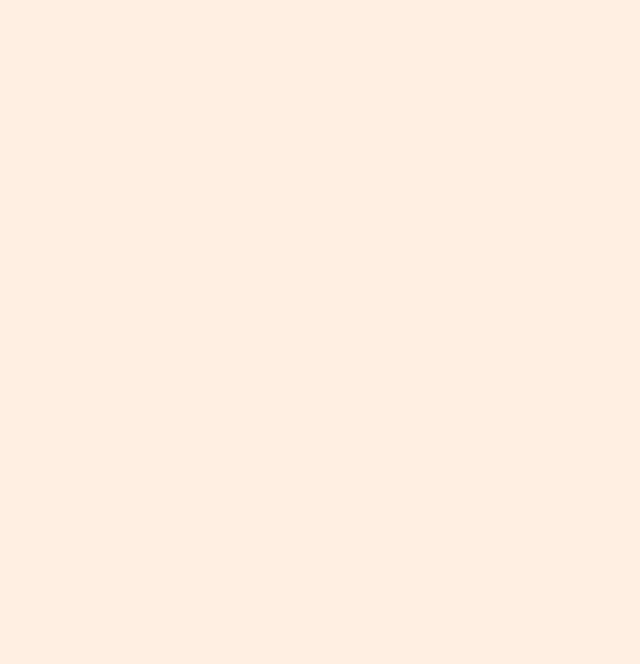
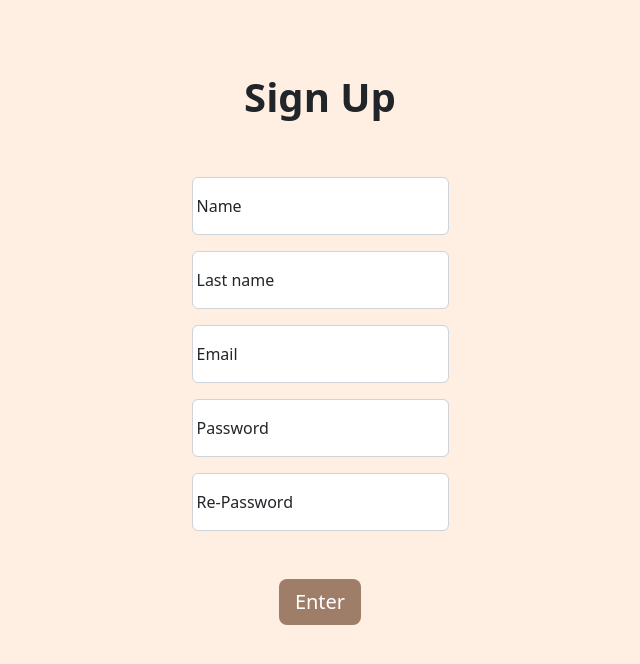
Before and after one commit to cs4800-camms/frontend, a React (Create React App) app in the folder my-app/: page /signup in a window 1280 px wide. Before the commit this address had no page. Shown: the top 664 px of the page, without its empty margins (320-960 px from the left). Built offline with nearby package versions, Linux system fonts and the light colour scheme.

Commit message:
Added navigation for landing page, sign up, and login

```diff
--- a/my-app/src/components/app/App.js
+++ b/my-app/src/components/app/App.js
@@ -7,7 +7,7 @@ import EditTripPage from '../../pages/EditTripPage';
 import GlobalContext from "../../context/global"
 import LogInPage from "../../pages/LogInPage"
 import LandingPage from "../../pages/LandingPage"
-import SignInPage from "../../pages/SignInPage";
+import SignUpPage from "../../pages/SignUpPage";
 
 export default function App() {
     const [tripList, setTripList] = useState([]);
@@ -26,12 +26,13 @@ export default function App() {
             <div className="App">
                 <BrowserRouter>
                     <Routes>
-                        <Route path='/' element={<AllTripsPage />}></Route>
+                        <Route path='/' element={<LandingPage />}></Route>
+                        <Route path='/all-trips' element={<AllTripsPage />}></Route>
                         <Route path='/add-trip' element={<AddTripPage />}></Route>
                         <Route path='/itinerary/:tripId' element={<ItineraryPage />}></Route>
                         <Route path='/edit' element={<EditTripPage />}></Route>
                         <Route path='/login' element={<LogInPage />}></Route>
-                        <Route path='/signin' element={<SignInPage />}></Route>
+                        <Route path='/signup' element={<SignUpPage />}></Route>
                         <Route path='/landing' element={<LandingPage />}></Route>
 
 
--- a/my-app/src/pages/LandingPage.js
+++ b/my-app/src/pages/LandingPage.js
@@ -11,8 +11,8 @@ export default function LandingPage(){
     const navigateToLogin = () => {
         navigate("/login");
     }
-    const navigateToSignin = () => {
-        navigate("/Signin");
+    const navigateToSignup = () => {
+        navigate("/signup");
     }
     return(
         <body>
@@ -31,7 +31,7 @@ export default function LandingPage(){
             </div>
             <br></br>
             <div class="col-auto">
-                    <button onClick={navigateToSignin} class="btn btn-primary btn-lg">Sign In</button>
+                    <button onClick={navigateToSignup} class="btn btn-primary btn-lg">Sign Up</button>
             </div>
 
 
--- a/my-app/src/pages/LogInPage.js
+++ b/my-app/src/pages/LogInPage.js
@@ -4,8 +4,8 @@ import "bootstrap/dist/css/bootstrap.min.css";
 export default function LogIn(){
     const navigate = useNavigate();
 
-    const navigateToHome = () => {
-        navigate("/");
+    const navigateToTrips = () => {
+        navigate("/all-trips");
     }
 
     return(
@@ -25,7 +25,7 @@ export default function LogIn(){
                 </div>
                 <br></br>
                 <div class="col-auto">
-                    <button onClick={navigateToHome} class="btn btn-primary btn-lg">Enter</button>
+                    <button onClick={navigateToTrips} class="btn btn-primary btn-lg">Enter</button>
                 </div>
             </form>
         </body>
--- a/my-app/src/pages/SignInPage.js
+++ b/my-app/src/pages/SignUpPage.js
@@ -1,16 +1,16 @@
 import React  from 'react';
 import { useNavigate } from 'react-router-dom';
 import "bootstrap/dist/css/bootstrap.min.css";
-export default function SignInPage(){
+export default function SignUpPage(){
     const navigate = useNavigate();
 
-    const navigateToHome = () => {
-        navigate("/");
+    const navigateToTrips = () => {
+        navigate("/all-trips");
     }
     return(
         <body>
             <br></br><br></br>
-            <h1>Sign In</h1>
+            <h1>Sign Up</h1>
             <br></br><br></br>
             <form class="row gy-2 gx-3 align-items-center " >
                 <div class="form-floating mb-3">
@@ -40,7 +40,7 @@ export default function SignInPage(){
 
                 <br></br>
                 <div class="col-auto">
-                    <button onClick={navigateToHome} class="btn btn-primary btn-lg">Enter</button>
+                    <button onClick={navigateToTrips} class="btn btn-primary btn-lg">Enter</button>
                 </div>
             </form>
         </body>
```
